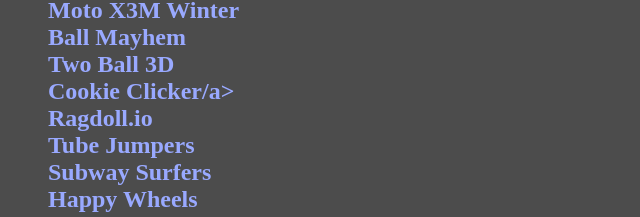
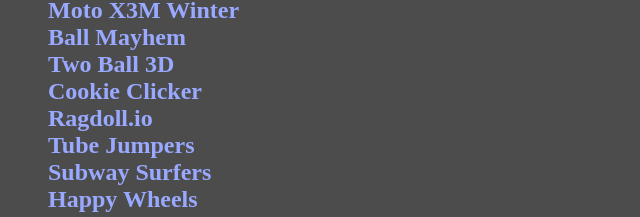
Before and after one commit to Ezgamesss/Ezgamess, a plain HTML site: page index.html in a window 1280 px wide. Shown: the part 709-926 px from the top of the page, 0-640 px from the left. Drawn offline with Linux system fonts and the light colour scheme.

Commit message:
Update index.html

```diff
--- a/index.html
+++ b/index.html
@@ -93,7 +93,7 @@
   <a href="subpages/moto.html">Moto X3M Winter</a><br />
   <a href="subpages/ballm.html">Ball Mayhem</a><br />
   <a href="subpages/two.html">Two Ball 3D</a><br />
-  <a href="subpages/vex.html">Cookie Clicker/a><br />
+  <a href="subpages/vex.html">Cookie Clicker</a><br />
   <a href="subpages/rag.html">Ragdoll.io</a><br />
   <a href="subpages/tube.html">Tube Jumpers</a><br />
   <a href="subpages/sub.html">Subway Surfers</a><br />
```
